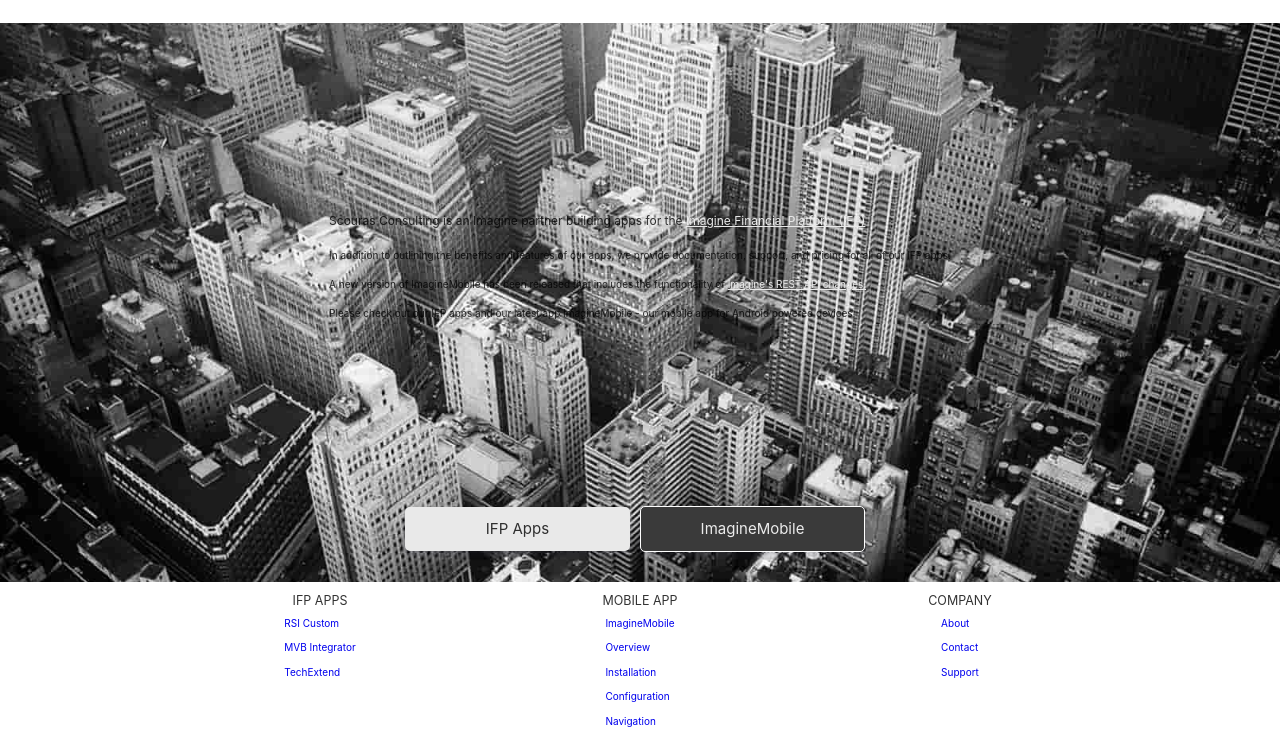
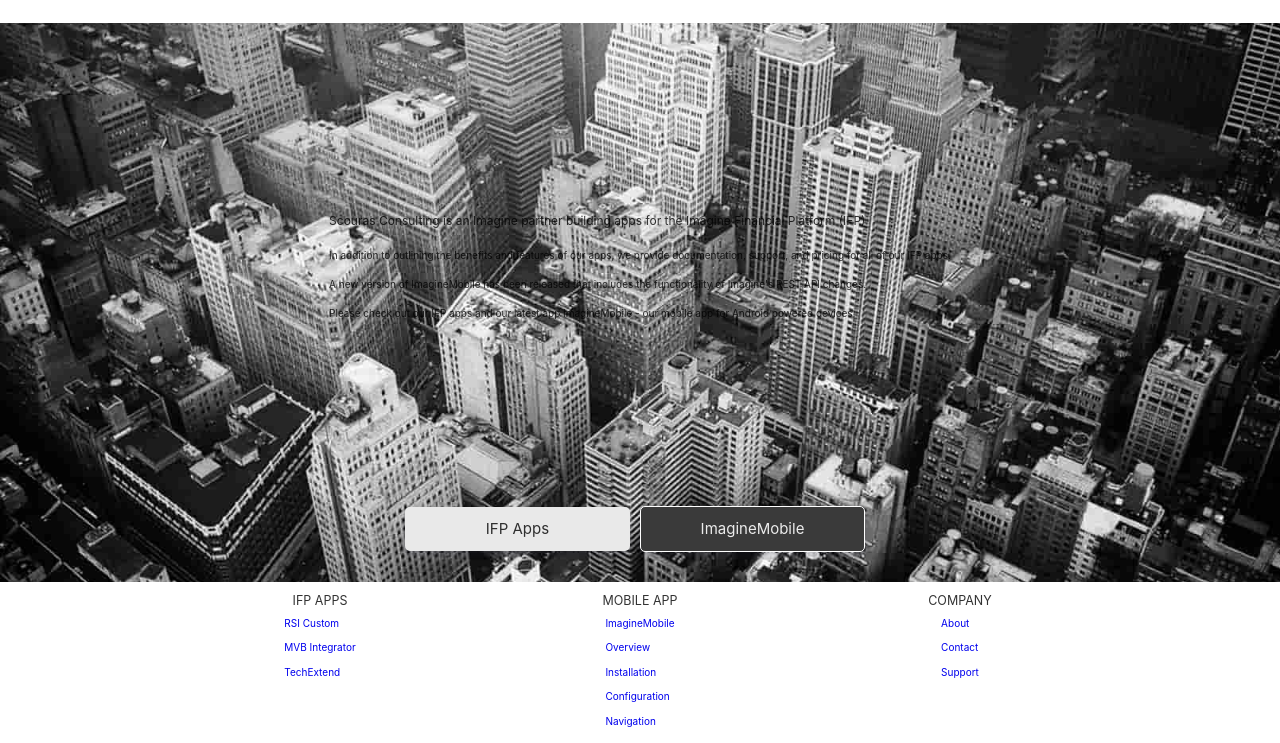
Before and after one commit to cscouras/scouras-consulting, a Gatsby site: page / in a window 1280 px wide. Shown: the part 57-800 px from the top of the page. Built offline with nearby package versions, Linux system fonts and the light colour scheme; Gatsby itself is replaced by a stand-in of ours.

Commit message:
Removed dead links to IFP (#59)

```diff
--- a/src/pages/apps.md
+++ b/src/pages/apps.md
@@ -1,7 +1,7 @@
 ---
 title: "IFP Apps"
 ---
-Scouras Consulting is offering a growing list of apps, available at [Imagine's IFP Marketplace](http://marketplace.derivatives.com/collections/vendors?q=Scouras+Consulting "Imagine's IFP Marketplace")
+Scouras Consulting is offering a growing list of apps, available at Imagine's IFP Marketplace
 
 ### [RSI CUSTOM, PROVIDES RELATIVE STRENGTH INDEX](/rsicustom/)
 
--- a/src/pages/index.js
+++ b/src/pages/index.js
@@ -24,17 +24,7 @@ const HomePage = () => (
                 marginBottom: '2rem',
               }}
             >
-              Scouras Consulting is an Imagine partner building apps for the{' '}
-              <a
-                href="http://marketplace.derivatives.com/collections/vendors?q=Scouras+Consulting"
-                style={{
-                  background: 'none',
-                  color: 'rgb(233,233,233)',
-                  textDecoration: 'underline',
-                }}
-              >
-                Imagine Financial Platform (IFP)
-              </a>
+              Scouras Consulting is an Imagine partner building apps for the Imagine Financial Platform (IFP)
             </h1>
             <p>
               In addition to outlining the benefits and features of our apps, we
@@ -43,17 +33,7 @@ const HomePage = () => (
             </p>
             <p>
               A new version of ImagineMobile has been released that includes the
-              functionality of{' '}
-              <a
-                href="https://www2.derivatives.com/users/docs/rest/mr82310.htm"
-                style={{
-                  background: 'none',
-                  color: 'rgb(233,233,233)',
-                  textDecoration: 'underline',
-                }}
-              >
-                Imagine's REST API changes.
-              </a>
+              functionality of Imagine's REST API changes.
             </p>
 
             <p>
--- a/src/pages/multivariate.md
+++ b/src/pages/multivariate.md
@@ -20,7 +20,7 @@ Our MVB Integrator app provides the following key features:
 
 For information on our pricing and our support policies, please visit our [pricing](/pricing) and our [support](/support) pages.
 
-Once the MVB Integrator app is obtained form [Imagine's IFP Marketplace](http://marketplace.derivatives.com/collections/vendors?q=Scouras+Consulting), you can run the generator app (sc.MVB.gen.js) which is found in your 'MyApp' section of the App Explorer.
+Once the MVB Integrator app is obtained form Imagine's IFP Marketplace, you can run the generator app (sc.MVB.gen.js) which is found in your 'MyApp' section of the App Explorer.
 
 ![MVB Integrator - My App ](../images/mvb_myapp.png)
 
--- a/src/pages/pricing.md
+++ b/src/pages/pricing.md
@@ -1,7 +1,7 @@
 ---
 title: "IFP Apps Pricing"
 ---
-Scouras Consulting is offering a growing list of apps, available at [Imagine's IFP Marketplace](http://marketplace.derivatives.com/collections/vendors?q=Scouras+Consulting "Imagine's IFP Marketplace")
+Scouras Consulting is offering a growing list of apps, available at Imagine's IFP Markedtplace
 
 - **RSI CUSTOM PROVIDES RELATIVE STRENGTH INDEX**
 
--- a/src/pages/rsicustom.md
+++ b/src/pages/rsicustom.md
@@ -19,7 +19,7 @@ Our RSI Custom app provides the following key features:
 
 For information on our pricing and our support policies, please visit our [pricing](/pricing/) and [support](/support/) pages.
 
-Once the RSI Custom app is obtained from [Imagine's IFP Marketplace](http://marketplace.derivatives.com/collections/vendors?q=Scouras+Consulting "Imagine's IFP Marketplace"), set up your Custom Columns as shown below. If you're using a 14 day RSI, there is no need for parameters:
+Once the RSI Custom app is obtained from Imagine's IFP Marketplace, set up your Custom Columns as shown below. If you're using a 14 day RSI, there is no need for parameters:
 
 ![RSI 14 Day Configuration](../images/rsi_14.png)
 
--- a/src/pages/support.md
+++ b/src/pages/support.md
@@ -1,7 +1,7 @@
 ---
 title: "IFP Apps - Support"
 ---
-Scouras Consulting is offering a growing list of apps, available at [Imagine's IFP Marketplace](http://marketplace.derivatives.com/collections/vendors?q=Scouras+Consulting "Imagine's IFP Marketplace")
+Scouras Consulting is offering a growing list of apps, available at Imagine's IFP Marketplace
 
 Scouras Consulting offers support for all of our apps [via email](mailto:consulting@scouras.com) with a policy to respond to all support requests within 24 hours.
 
--- a/src/pages/techextend.md
+++ b/src/pages/techextend.md
@@ -16,7 +16,7 @@ The TechExtend app enables you to:
 - RSI - Relative Strength Index
 - MACD - Moving Average Convergence/Divergence
 
-TechExtend is available at [Imagine's IFP app marketplace](http://marketplace.derivatives.com/collections/vendors?q=Scouras+Consulting)
+TechExtend is available at Imagine's IFP app marketplace
 
 The screen capture below is output form a portfolio setup utilizing the app. If a returned value is negative, please refer to the [TechExtend Error Codes](#techextend_support) section.
 
```
